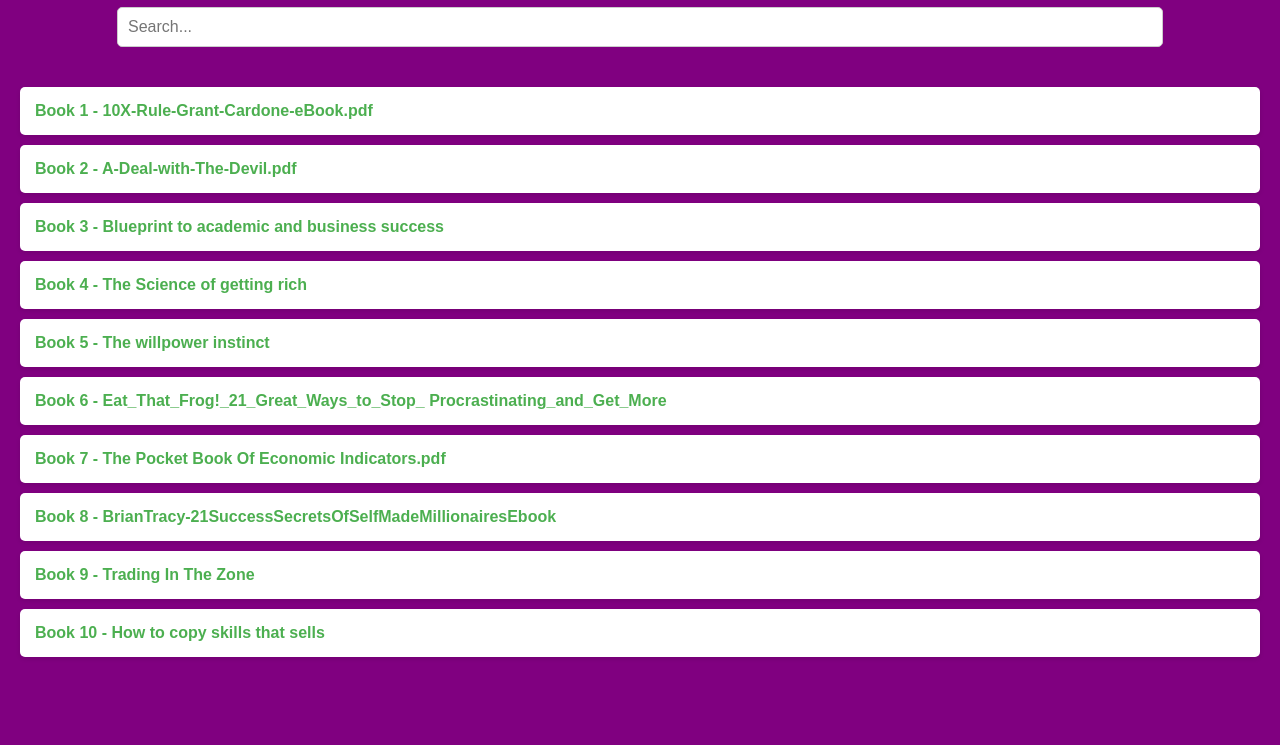
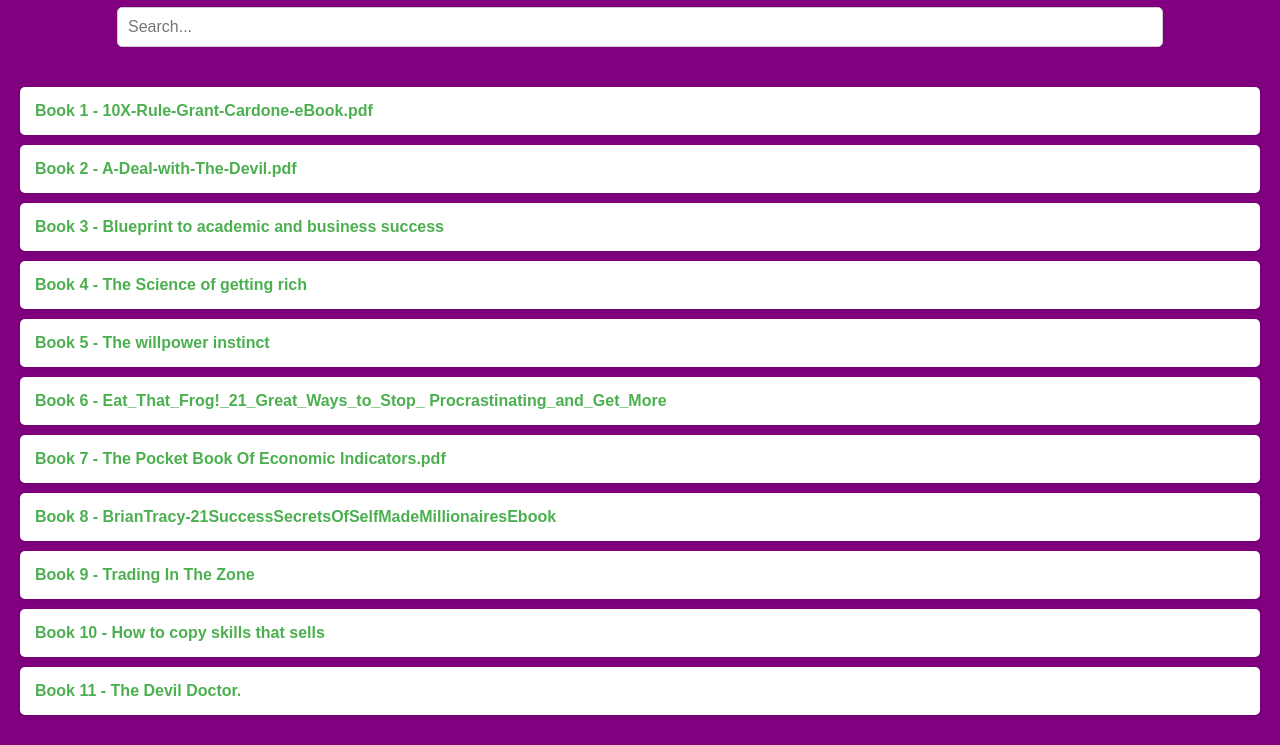
Before and after one commit to legendtech07/Legend-tech-libary, a plain HTML site: page index.html in a window 1280 px wide. Shown: the part 116-861 px from the top of the page. Before the commit the page ends 803 px from the top, so only its background shows below. Drawn offline with Linux system fonts and the light colour scheme.

Commit message:
index.html

```diff
--- a/index.html
+++ b/index.html
@@ -207,6 +207,7 @@
     <div class="item"><a href="https://drive.google.com/file/d/1GgS-7Nx7zu9vEC0dQAMMqzMi8SW97Mek/view?usp=drivesdk" target="_blank">Book 8 - BrianTracy-21SuccessSecretsOfSelfMadeMillionairesEbook</a></div>
     <div class="item"><a href="https://drive.google.com/file/d/1dBJOe0z9eI8tuqti_xHqtW9l-aaJORL3/view?usp=drivesdk" target="_blank">Book 9 - Trading In The Zone</a></div>
     <div class="item"><a href="https://drive.google.com/file/d/1lFEQSo8OLciNPvHw_YNINiMW0vIyE8q7/view?usp=drivesdk" target="_blank">Book 10 - How to copy skills that sells </a></div>
+    <div class="item"><a href="https://drive.google.com/file/d/1E9Q4XJy9mA14xwxaXE-b7OpMa1CLnO3r/view?usp=drivesdk" target="_blank">Book 11 - The Devil Doctor.</a></div>
   </div>
 
   <div class="content" id="bot" style="display:none;">
```
